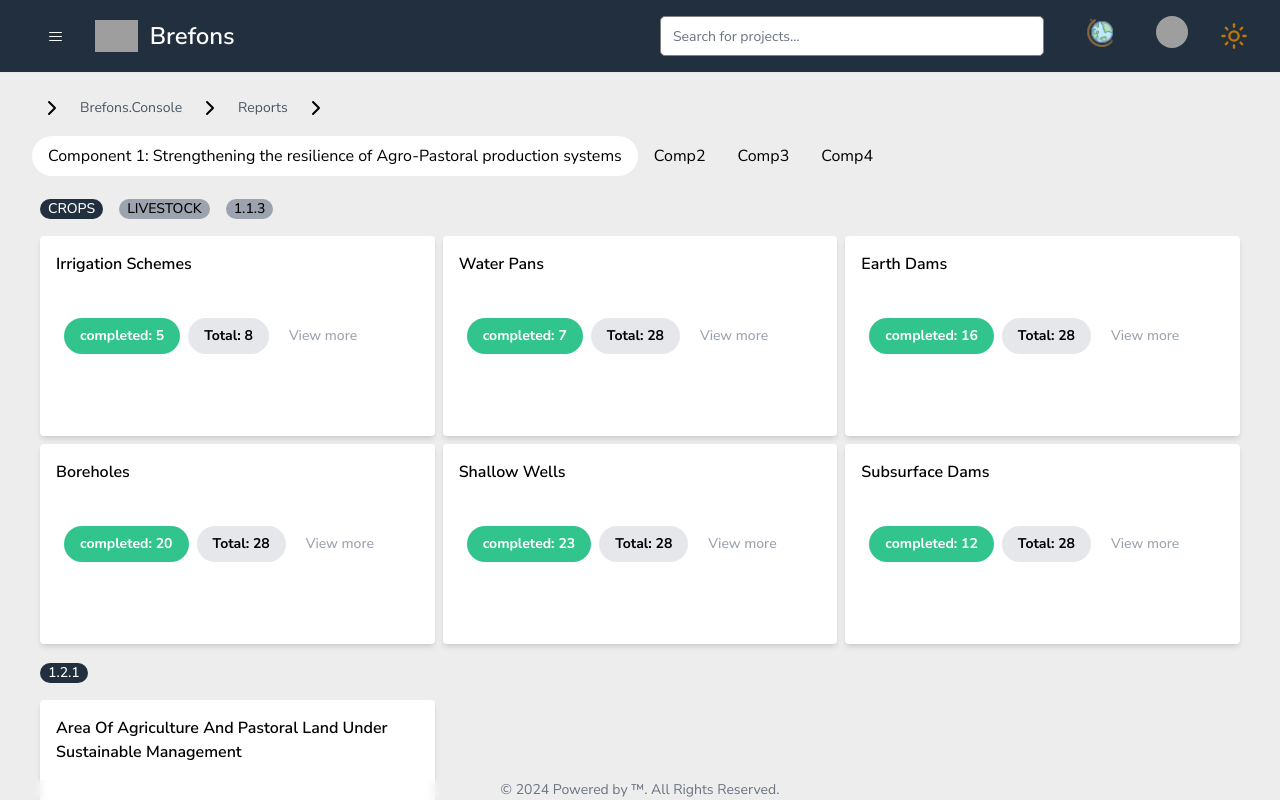
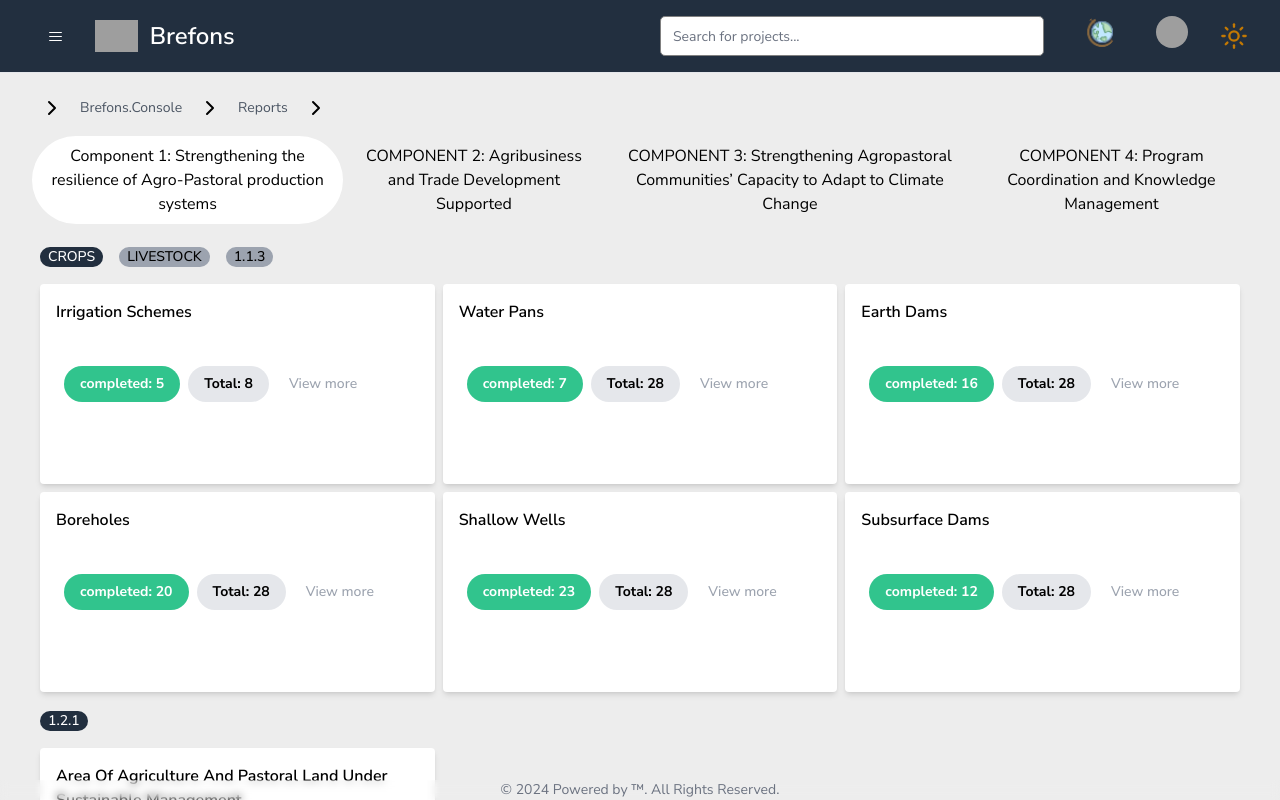
Before and after one commit to GidyMane/Brefons-2.1, a Next.js app in the folder brefons/: page /brefons.console/reports in a window 1280 px wide. Shown: the top 800 px of the page. Built offline with nearby package versions, Linux system fonts and the light colour scheme; grey boxes are pictures that could not be loaded.

Commit message:
update titles

```diff
--- a/brefons/components/DashBoard/InfoSection.tsx
+++ b/brefons/components/DashBoard/InfoSection.tsx
@@ -12,17 +12,17 @@ const tabs = [
         content: <ComponentOne/>
     },
     {
-        title: "Comp2",
+        title: "COMPONENT 2: Agribusiness and Trade Development Supported",
         value: "component 2",
         content: <ComponentTwo/>
     },
     {
-        title: "Comp3",
+        title: "COMPONENT 3: Strengthening Agropastoral Communities’ Capacity to Adapt to Climate Change",
         value: "component 3",
         content: <ComponentThree/>
     },
     {
-        title: "Comp4",
+        title: "COMPONENT 4: Program Coordination and Knowledge Management",
         value: "component 4",
         content: <ComponentFour/>
     }
```
